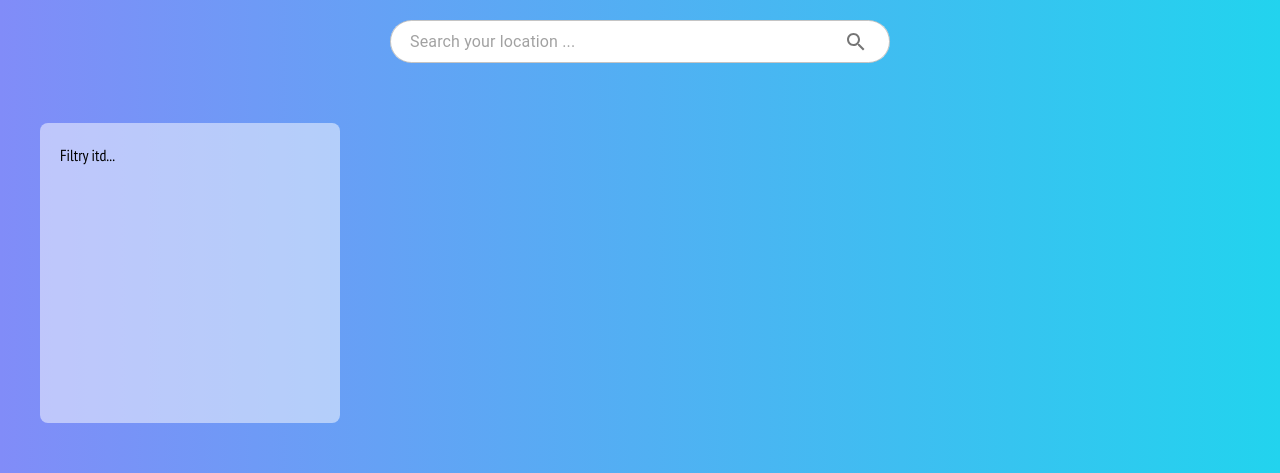
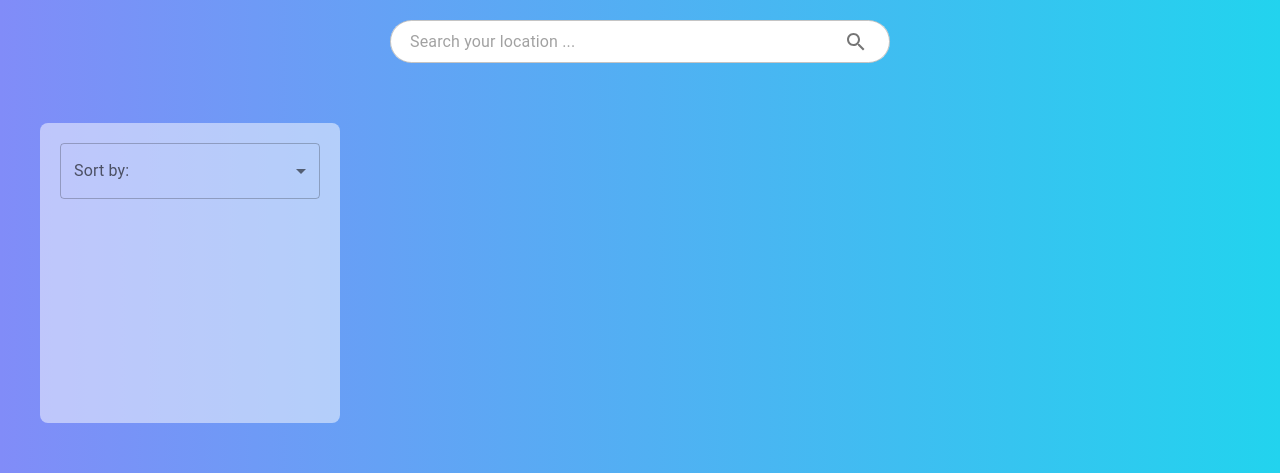
Before and after one commit to podlaskialgorytm3/weather-app, a React (Vite) app: page / in a window 1280 px wide. Shown: the top 473 px of the page. Built offline with nearby package versions, Linux system fonts and the light colour scheme; a web font is replaced by a local one.

Commit message:
feat: create sort menu

```diff
--- a/src/features/container/components/container.tsx
+++ b/src/features/container/components/container.tsx
@@ -1,9 +1,11 @@
 import { SearchBar } from "../../search/components/search-bar";
 import { WeatherCard } from "./weather-card";
+import { SelectBar } from "./select-bar";
 import { useFormik } from 'formik';
 import { useState, useEffect } from "react";
 import { Loading } from "../../../shared/components/loading";
 import { useProcessingData } from "../hooks/use-processing-data";
+
 
 export const Container = () => {
     const [location, setLocation] = useState('');
@@ -30,7 +32,7 @@ export const Container = () => {
             <div className="flex flex-col items-center justify-center mt-10">
                 <div className="flex">
                     <div className="w-[300px] bg-white bg-opacity-50 p-5 rounded-lg m-5 h-[300px]">
-                        Filtry itd...
+                        <SelectBar />
                     </div>
                     <div className="w-[900px]">
                         {isLoading && <Loading size={100} />}
--- /dev/null
+++ b/src/features/container/components/select-bar.tsx
@@ -0,0 +1,43 @@
+import Select, { SelectChangeEvent } from '@mui/material/Select';
+import { MenuItem } from '@mui/material';
+import { FormControl, InputLabel } from '@mui/material';
+import Box from '@mui/material/Box';
+
+const SELECT_PROPERTIES = [
+    ['temp','from the coldest',true],
+    ['temp','from the hottest',false],
+    ['pressure','from the lowest pressure',true],
+    ['pressure','from the highest pressure',false],
+    ['humidity','from the lowest humidity',true],
+    ['humidity','from the highest humidity',false],
+    ['wind','from the lowest wind',true],
+    ['wind','from the highest wind',false],
+    ['sunrise','from the earliest sunrise',true],
+    ['sunrise','from the latest sunrise',false],
+    ['sunset','from the earliest sunset',true],
+    ['sunset','from the latest sunset',false]
+]
+
+export const SelectBar = () => {
+    const handleChange = (event: SelectChangeEvent) => {
+        console.log(JSON.parse(event.target.value)); // Parsowanie wartości do tablicy
+    };
+
+    return (
+        <Box sx={{ minWidth: 120 }}>
+            <FormControl fullWidth>
+                <InputLabel id="demo-simple-select-label">Sort by:</InputLabel>
+                <Select
+                    labelId="demo-simple-select-label"
+                    id="demo-simple-select"
+                    label="Sort by:"
+                    onChange={handleChange}
+                >
+                    {SELECT_PROPERTIES.map((property, index) => (
+                        <MenuItem key={index} value={JSON.stringify(property) || []}>{property[1]}</MenuItem>
+                    ))}
+                </Select>
+            </FormControl>
+        </Box>
+    );
+}
```
